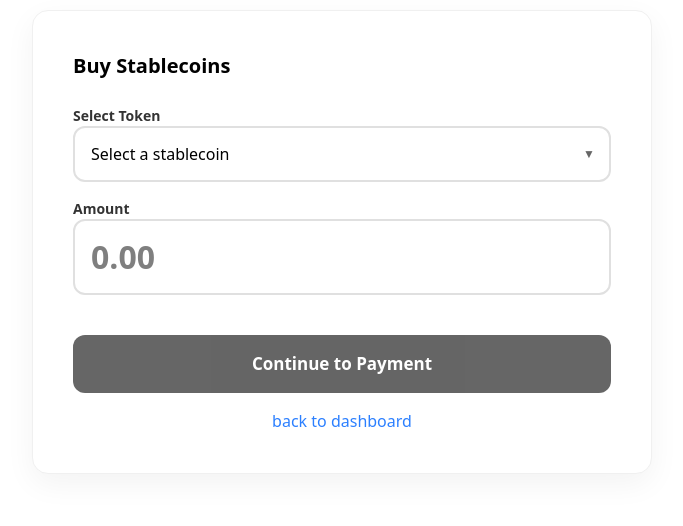
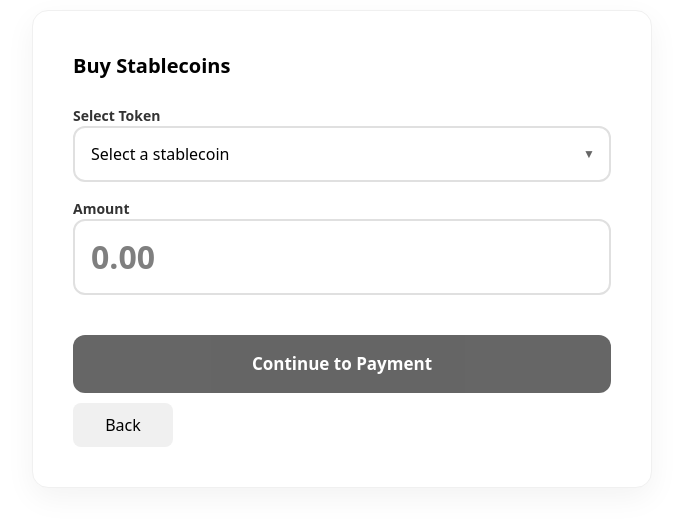
Before and after one commit to AJAYKUMAR0313/Stable_coin_Demo_FE, a React (Vite) app: page /buy in a window 1280 px wide. Shown: the top 526 px of the page, without its empty margins (298-981 px from the left). Built offline with nearby package versions, Linux system fonts and the light colour scheme.

Commit message:
chages in login and signup pages near error display

```diff
--- a/src/components/layout/Header.jsx
+++ b/src/components/layout/Header.jsx
@@ -36,7 +36,7 @@ export default function Header({ user }) {
       <div className="px-6 py-4 flex justify-between items-center">
         <button
           onClick={() => navigate("/dashboard")}
-          className="bg-gray-50 px-4 py-2 rounded-lg hover:bg-gray-100"
+          className=" px-4 py-2 rounded-lg "
         >
           <h1 className="text-3xl font-extrabold text-gray-800">Demo Stable</h1>
         </button>
@@ -45,7 +45,7 @@ export default function Header({ user }) {
         <div className="relative" ref={dropdownRef}>
           <div
             onClick={() => setOpen(!open)}
-            className="bg-gray-50 px-4 py-2 rounded-lg cursor-pointer hover:bg-gray-100"
+            className="px-4 py-2 rounded-lg cursor-pointer"
           >
             <p className="text-sm font-medium text-gray-700">{user.email}</p>
           </div>
--- a/src/features/auth/pages/LoginPage.jsx
+++ b/src/features/auth/pages/LoginPage.jsx
@@ -45,7 +45,7 @@ export default function LoginPage() {
       }
     } catch (error) {
       // ❌ Network / server error
-      setError("Something went wrong. Please try again.");
+      setError(error.response?.data?.detail || "Login failed");
     } finally {
       setLoading(false);
     }
--- a/src/features/auth/pages/SignUpPage.jsx
+++ b/src/features/auth/pages/SignUpPage.jsx
@@ -37,7 +37,7 @@ export default function SignUpPage() {
       setPassword("");
     } catch (err) {
       // axios error handling
-      const message = err.response?.data?.message || "Registration failed";
+      const message = err.response?.data?.detail || "Registration failed";
       setError(message);
     } finally {
       setLoading(false);
--- a/src/features/offramp/components/OfframpForm.jsx
+++ b/src/features/offramp/components/OfframpForm.jsx
@@ -36,10 +36,7 @@ export default function OfframpForm({ onContinue }) {
       <TokenSelector />
 
       {/* Amount Input */}
-      <AmountInput
-        error={amountError}
-        setError={setAmountError}
-      />
+      <AmountInput error={amountError} setError={setAmountError} />
 
       {/* Rate Preview */}
       <RatePreview />
@@ -56,13 +53,36 @@ export default function OfframpForm({ onContinue }) {
         Continue to Review
       </button>
 
+      <a
+        onClick={() => window.history.back()}
+        style={{
+          display: "flex",
+          justifyContent: "center",
+          marginTop: "10px",
+          width: "100px",
+          backgroundColor: "#f0f0f0",
+          color: "#000",
+          border: "none",
+          padding: "10px",
+          borderRadius: "8px",
+          cursor: "pointer",
+          textAlign: "center",
+        }}
+      >
+        Back
+      </a>
+
       {/* Helper Text */}
       {!isFormValid() && (
         <p className="mt-3 text-center text-xs text-gray-500">
           {!selectedToken && "Select a token"}
           {selectedToken && !amount && " • Enter amount"}
           {selectedToken && amount && amountError && " • Fix amount"}
-          {selectedToken && amount && !amountError && !selectedBankAccount && " • Select or add bank account"}
+          {selectedToken &&
+            amount &&
+            !amountError &&
+            !selectedBankAccount &&
+            " • Select or add bank account"}
         </p>
       )}
     </div>
--- a/src/features/onramp/pages/FiatOnRamp.jsx
+++ b/src/features/onramp/pages/FiatOnRamp.jsx
@@ -138,9 +138,24 @@ export default function FiatOnRamp() {
           Continue to Payment
         </Button>
 
-        <p className="mt-4 text-center text-blue-500" >
-          <a href="/dashboard">back to dashboard</a>
-        </p>
+        <a
+          onClick={() => window.history.back()}
+          style={{
+            display: "flex",
+            justifyContent: "center",
+            marginTop: "10px",
+            width: "100px",
+            backgroundColor: "#f0f0f0",
+            color: "#000",
+            border: "none",
+            padding: "10px",
+            borderRadius: "8px",
+            cursor: "pointer",
+            textAlign: "center",
+          }}
+        >
+          Back
+        </a>
       </Card>
 
       <SummaryCard
--- a/src/features/transfer/components/TransferForm.jsx
+++ b/src/features/transfer/components/TransferForm.jsx
@@ -9,7 +9,8 @@ import AmountInput from "./AmountInput";
 import BalanceDisplay from "./BalanceDisplay";
 
 export default function TransferForm({ onContinue }) {
-  const { recipient, setRecipient, selectedToken, amount, note, setNote } = useTransferStore();
+  const { recipient, setRecipient, selectedToken, amount, note, setNote } =
+    useTransferStore();
 
   const [recipientError, setRecipientError] = useState(null);
   const [amountError, setAmountError] = useState(null);
@@ -34,7 +35,9 @@ export default function TransferForm({ onContinue }) {
 
   return (
     <Card>
-      <Text.Title style={{ marginTop: "0", marginBottom: "22px", fontSize: "24px" }}>
+      <Text.Title
+        style={{ marginTop: "0", marginBottom: "22px", fontSize: "24px" }}
+      >
         Transfer Details
       </Text.Title>
 
@@ -50,17 +53,16 @@ export default function TransferForm({ onContinue }) {
       <TokenSelector />
 
       {/* Amount Input */}
-      <AmountInput
-        error={amountError}
-        setError={setAmountError}
-      />
+      <AmountInput error={amountError} setError={setAmountError} />
 
       {/* Balance Display */}
       <BalanceDisplay />
 
       {/* Optional Note */}
       <div style={{ marginBottom: "32px" }}>
-        <Text.Label style={{ marginBottom: "12px", display: "block", fontSize: "15px" }}>
+        <Text.Label
+          style={{ marginBottom: "12px", display: "block", fontSize: "15px" }}
+        >
           Note (Optional)
         </Text.Label>
         <textarea
@@ -78,16 +80,18 @@ export default function TransferForm({ onContinue }) {
             resize: "vertical",
             minHeight: "100px",
             fontFamily: "inherit",
-            transition: "border-color 0.2s"
+            transition: "border-color 0.2s",
           }}
-          onFocus={(e) => e.target.style.borderColor = "#000"}
-          onBlur={(e) => e.target.style.borderColor = "#e0e0e0"}
+          onFocus={(e) => (e.target.style.borderColor = "#000")}
+          onBlur={(e) => (e.target.style.borderColor = "#e0e0e0")}
         />
-        <div style={{
-          display: "flex",
-          justifyContent: "flex-end",
-          marginTop: "4px"
-        }}>
+        <div
+          style={{
+            display: "flex",
+            justifyContent: "flex-end",
+            marginTop: "4px",
+          }}
+        >
           <Text.Muted style={{ fontSize: "12px" }}>
             {note.length}/200
           </Text.Muted>
@@ -95,21 +99,52 @@ export default function TransferForm({ onContinue }) {
       </div>
 
       {/* Continue Button */}
-      <Button
-        onClick={handleContinue}
-        disabled={!isFormValid()}
-      >
+      <Button onClick={handleContinue} disabled={!isFormValid()}>
         Continue to Review
       </Button>
 
+      {/* Back Button */}
+      <a
+        onClick={() => window.history.back()}
+        style={{
+          display: "flex",
+          justifyContent: "center",
+          marginTop: "10px",
+          width: "100px",
+          backgroundColor: "#f0f0f0",
+          color: "#000",
+          border: "none",
+          padding: "10px",
+          borderRadius: "8px",
+          cursor: "pointer",
+          textAlign: "center",
+        }}
+      >
+        Back
+      </a>
+
       {/* Helper Text */}
       {!isFormValid() && (
-        <Text.Muted style={{ marginTop: "12px", textAlign: "center", fontSize: "13px" }}>
+        <Text.Muted
+          style={{ marginTop: "12px", textAlign: "center", fontSize: "13px" }}
+        >
           {!recipient && "Enter recipient address"}
           {recipient && recipientError && "Fix recipient address"}
-          {recipient && !recipientError && !selectedToken && " • Select a token"}
-          {recipient && !recipientError && selectedToken && !amount && " • Enter amount"}
-          {recipient && !recipientError && selectedToken && amount && amountError && " • Fix amount"}
+          {recipient &&
+            !recipientError &&
+            !selectedToken &&
+            " • Select a token"}
+          {recipient &&
+            !recipientError &&
+            selectedToken &&
+            !amount &&
+            " • Enter amount"}
+          {recipient &&
+            !recipientError &&
+            selectedToken &&
+            amount &&
+            amountError &&
+            " • Fix amount"}
         </Text.Muted>
       )}
     </Card>
```
